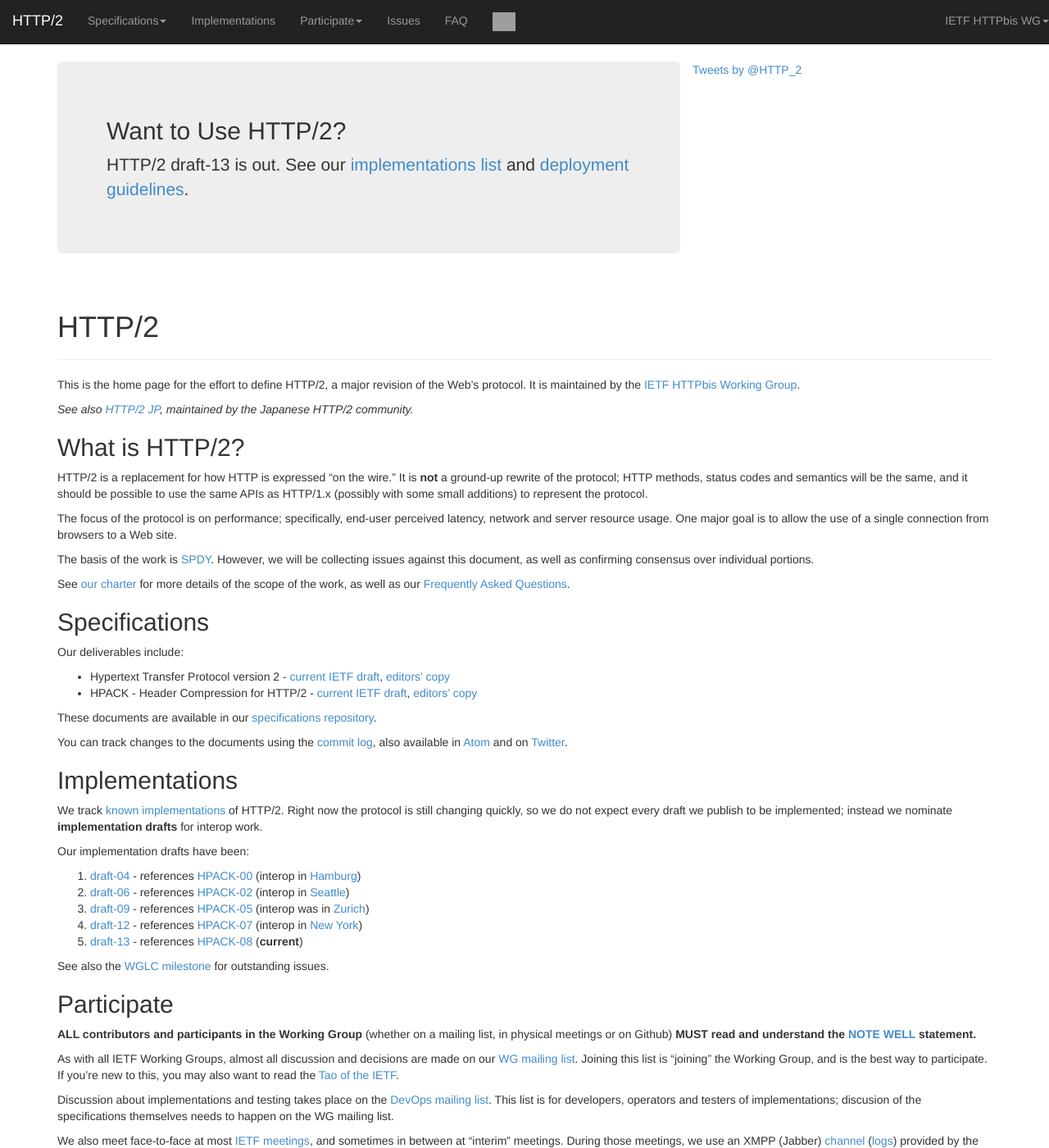
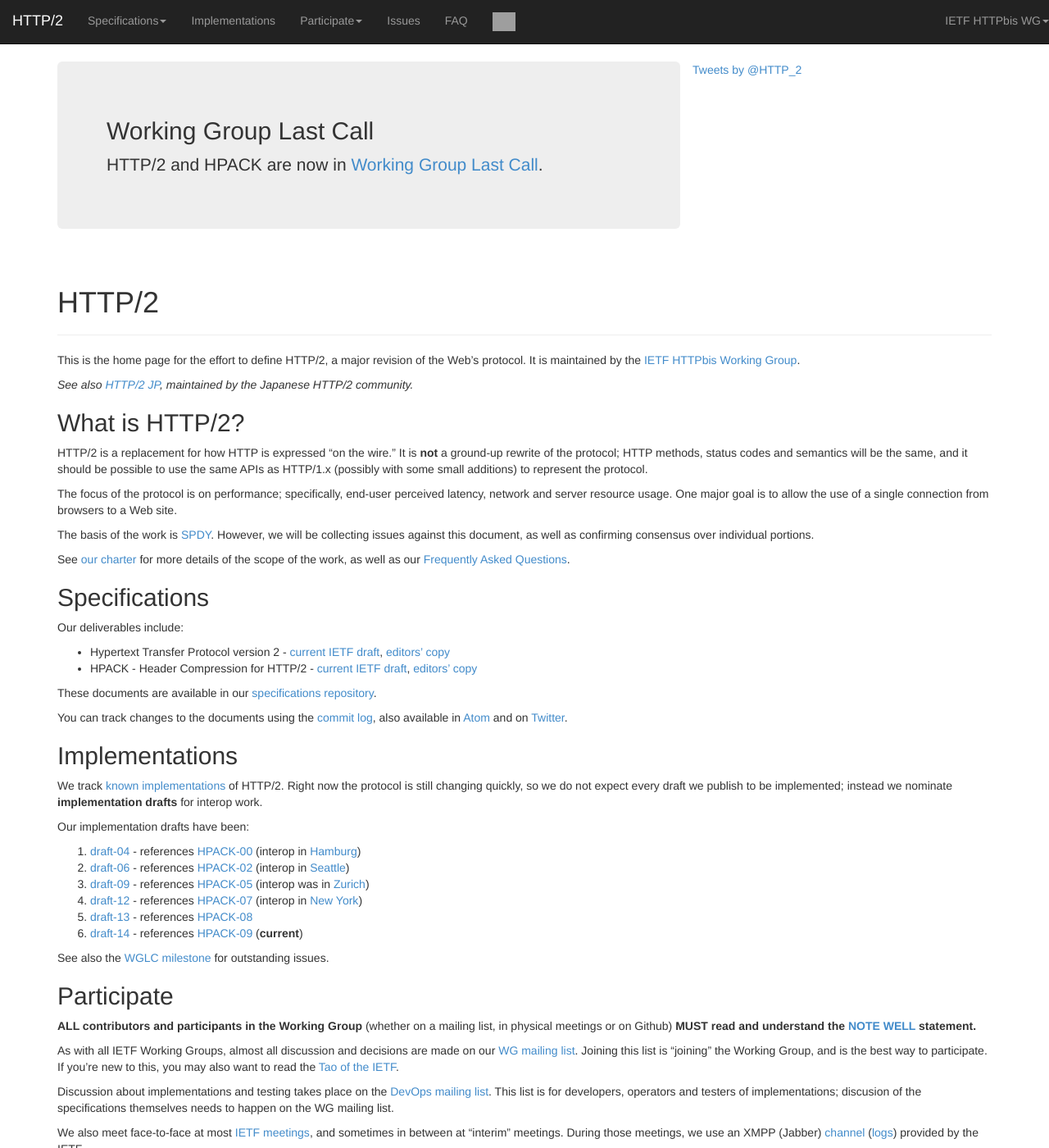
Before and after one commit to http2/http2.github.io, a Jekyll site: the page built from index.md, in a window 1280 px wide and 1400 px high. Shown: the whole window at 82% size. Built offline with Jekyll 4.4.1, drawn with Linux system fonts in a browser that asks for light colours; comment, search, counter and statistics services are not loaded; grey boxes are pictures that could not be loaded.

Commit message:
wglc / interop draft

```diff
--- a/_includes/banner.html
+++ b/_includes/banner.html
@@ -1,8 +1,8 @@
 <div class="container-fluid">
   <div class="row">
     <div class="col-md-8 jumbotron">
-      <h2>Want to Use HTTP/2?</h2>
-      <p>HTTP/2 draft-13 is out. See our <a href="https://github.com/http2/http2-spec/wiki/Implementations">implementations list</a> and <a href="https://github.com/http2/http2-spec/wiki/Ops">deployment guidelines</a>.</p>
+      <h2>Working Group Last Call</h2>
+      <p>HTTP/2 and HPACK are now in <a href="http://www.w3.org/mid/B7EA3FA1-6757-4FA7-A975-B13F7CA2825E@mnot.net">Working Group Last Call</a>.</p>
     </div>
     <div class="col-md-4">
       <a class="twitter-timeline" data-dnt="true" href="https://twitter.com/HTTP_2" data-widget-id="434108514856755201">Tweets by @HTTP_2</a>
--- a/index.md
+++ b/index.md
@@ -56,7 +56,8 @@
 2. [draft-06](http://tools.ietf.org/html/draft-ietf-httpbis-http2-06) - references [HPACK-02](http://tools.ietf.org/html/draft-ietf-httpbis-header-compression-02) (interop in [Seattle](https://github.com/http2/wg_materials/tree/master/interim-13-10))
 3. [draft-09](http://tools.ietf.org/html/draft-ietf-httpbis-http2-09) - references [HPACK-05](http://tools.ietf.org/html/draft-ietf-httpbis-header-compression-05) (interop was in [Zurich](https://github.com/http2/wg_materials/tree/master/interim-14-01))
 4. [draft-12](http://tools.ietf.org/html/draft-ietf-httpbis-http2-12) - references [HPACK-07](http://tools.ietf.org/html/draft-ietf-httpbis-header-compression-07) (interop in [New York](https://github.com/http2/wg_materials/tree/master/interim-14-06))
-5. [draft-13](http://tools.ietf.org/html/draft-ietf-httpbis-http2-13) - references [HPACK-08](http://tools.ietf.org/html/draft-ietf-httpbis-header-compression-08) (**current**)
+5. [draft-13](http://tools.ietf.org/html/draft-ietf-httpbis-http2-13) - references [HPACK-08](http://tools.ietf.org/html/draft-ietf-httpbis-header-compression-08)
+6. [draft-14](http://tools.ietf.org/html/draft-ietf-httpbis-http2-14) - references [HPACK-09](http://tools.ietf.org/html/draft-ietf-httpbis-header-compression-09) (**current**)
 
 See also the [WGLC milestone](https://github.com/http2/http2-spec/issues?milestone=6&state=open) for outstanding issues.
 
```
